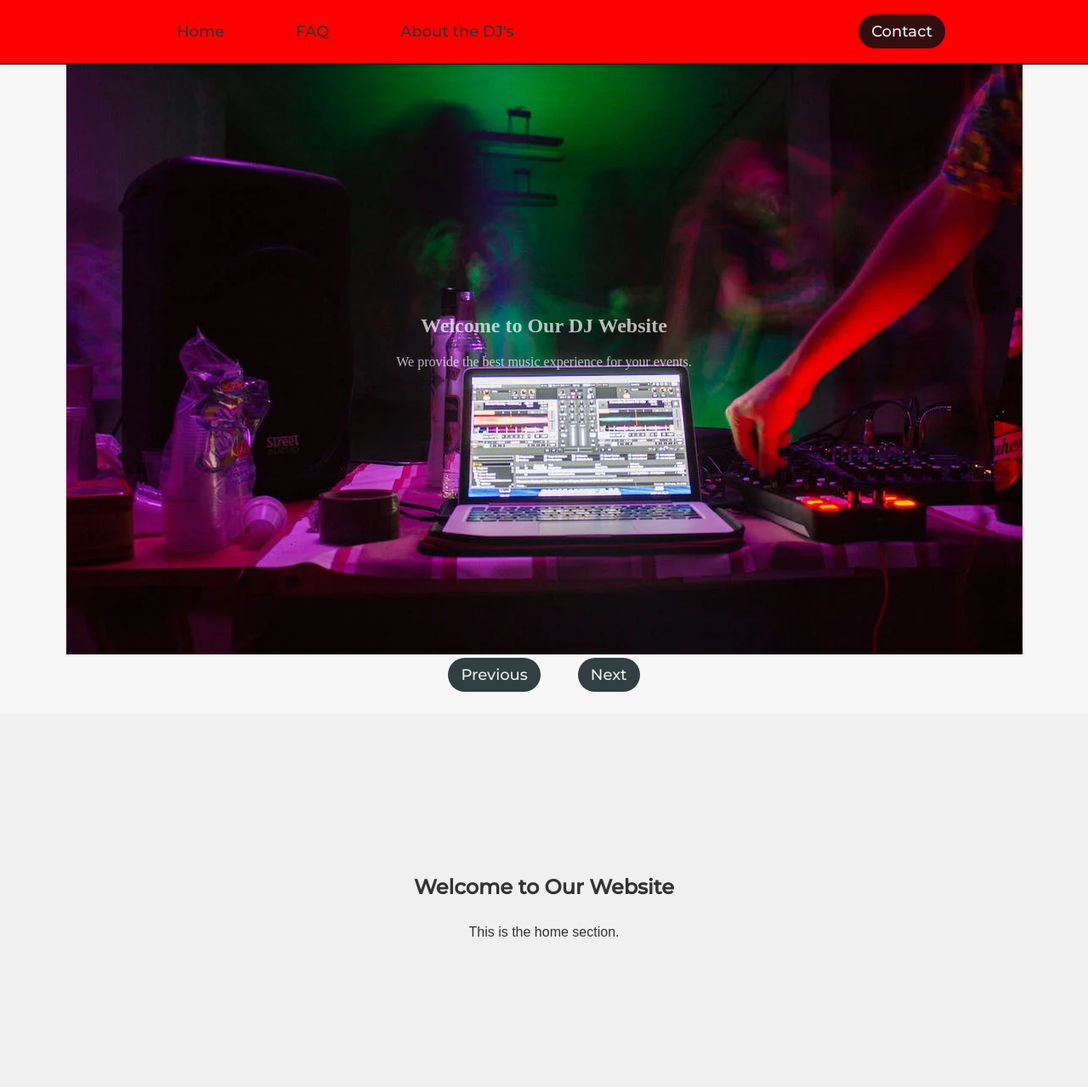
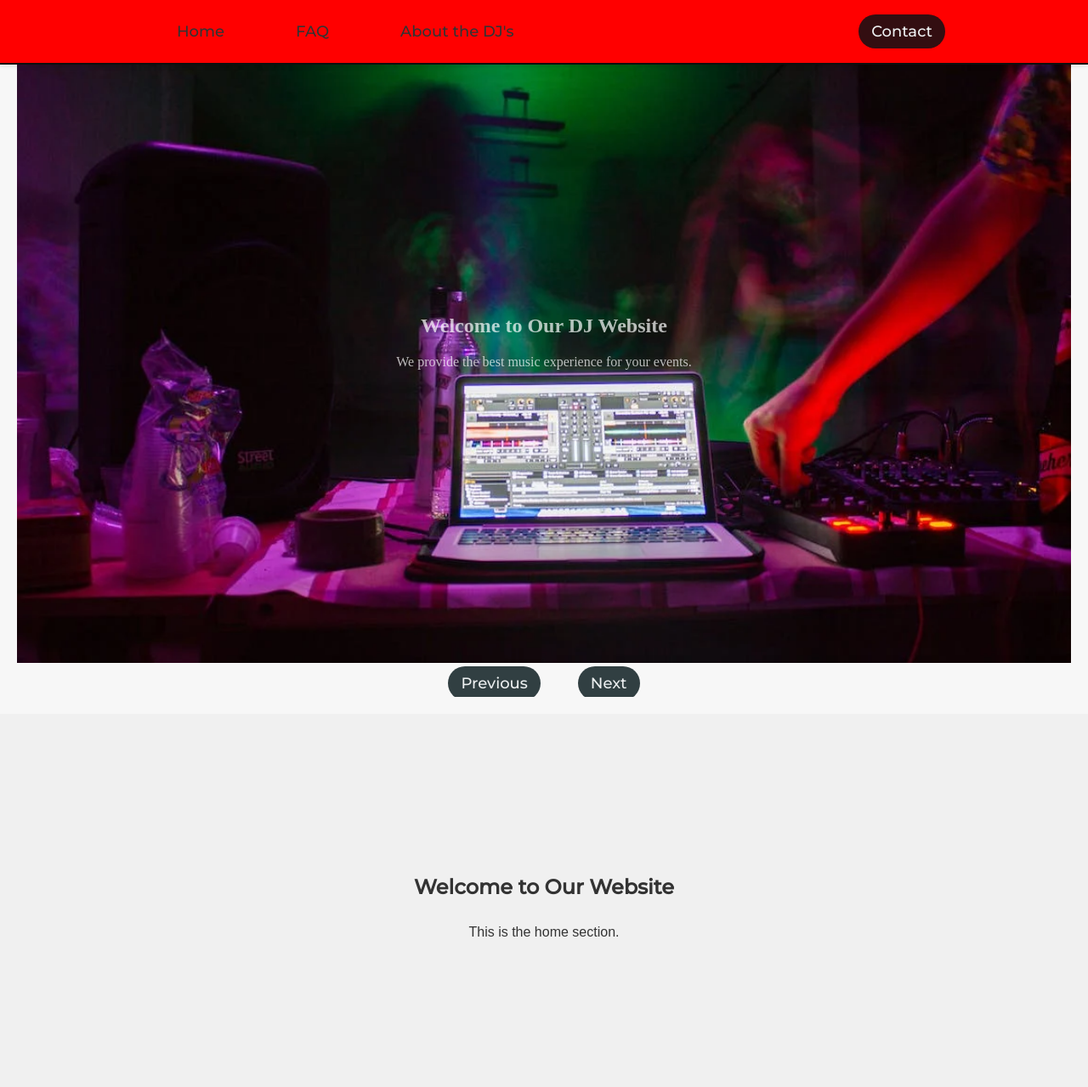
Before and after one commit to samahesh56/dj-web-design, a Flask app: page / in a window 1280 px wide. Shown: the top 1279 px of the page at 85% size. Run offline with Flask 3, Linux system fonts and the light colour scheme.

Commit message:
slider wip

```diff
--- a/website/static/css/styles.css
+++ b/website/static/css/styles.css
@@ -139,29 +139,21 @@
 .slider-container {
     position: relative;
     width: 100%;
-    max-width: 1200px; /* Adjust the maximum width as needed */
+    max-width: 1300px; /* Adjust the maximum width as needed */
     height: 100vh; /* Adjust the height as needed */
     overflow: hidden;
 }
 
-
 .slider {
-    display: flex;
+    width: 100%;
     transition: transform 0.5s ease;
 }
 
-.slide {
+.slider img, .slider video {
     width: 100%;
-    height: 100%;
-    background-size: contain;
-    background-position: center;
-    display: flex;
-    align-items: center;
-    justify-content: center;
-    text-align: center;
+    height: 95vh;
+    object-fit: cover;
 }
-
-
 
 .slider-text {
     position: absolute;
@@ -172,8 +164,6 @@
     color: white;
     opacity: 0.7; /* Adjust the opacity as needed */
 }
-
-
 
 
 /* Custom styles for Home page section 1 */
@@ -262,6 +252,7 @@
 body, html {
     margin: 0;
     padding: 0;
+
 }
 
 
--- a/website/templates/home.html
+++ b/website/templates/home.html
@@ -14,7 +14,7 @@
                 </div>
 
                 <div class="slide">
-                    <img src="static\img\djpic1.jpeg" alt="Image 2">
+                    <img src="static\img\djpic2.jpeg" alt="Image 2">
                 </div>
             </div>
             <button id="prevBtn">Previous</button>
```
